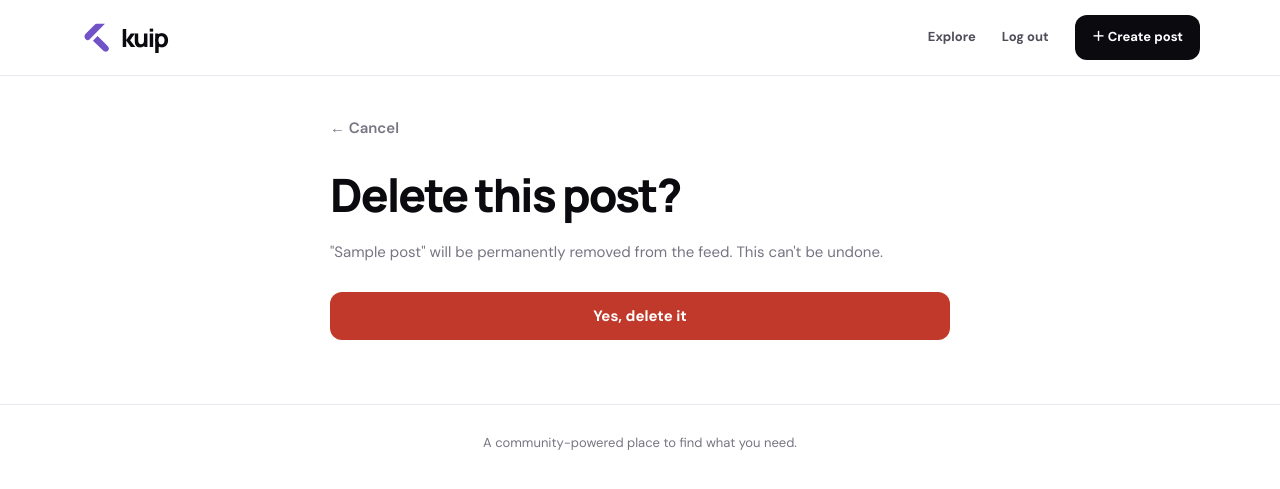
After one commit to BNJMN101/kuip, a Django app: page /post/1/delete/ in a window 1280 px wide. The commit adds this page. Shown: the top 489 px of the page. Run offline with Django 5.2, Linux system fonts and the light colour scheme; a user stored in the database is signed in; tables that the repository leaves empty hold one stand-in row (values such as "Sample post").

Commit message:
Add edit and delete for own posts with ownership checks

```diff
--- a/config/urls.py
+++ b/config/urls.py
@@ -9,4 +9,6 @@ urlpatterns = [
     path("dashboard/", views.dashboard, name="dashboard"),
     path("post/new/", views.create_post, name="create_post"),
     path("post/<int:pk>/", views.post_detail, name="post_detail"),
+    path("post/<int:pk>/edit/", views.edit_post, name="edit_post"),
+    path("post/<int:pk>/delete/", views.delete_post, name="delete_post"),
 ]
--- a/discover/views.py
+++ b/discover/views.py
@@ -45,6 +45,32 @@ def create_post(request):
     return render(request, "discover/create_post.html", {"form": form})
 
 @login_required
+def edit_post(request, pk):
+    post = get_object_or_404(Post, pk=pk, author=request.user)
+
+    if request.method == "POST":
+        form = PostForm(request.POST, instance=post)
+        if form.is_valid():
+            form.save()
+            messages.success(request, "Your post was updated.")
+            return redirect("post_detail", pk=post.pk)
+    else:
+        form = PostForm(instance=post)
+
+    return render(request, "discover/create_post.html", {"form": form, "editing": True})
+
+@login_required
+def delete_post(request, pk):
+    post = get_object_or_404(Post, pk=pk, author=request.user)
+
+    if request.method == "POST":
+        post.delete()
+        messages.success(request, "Your post was deleted.")
+        return redirect("dashboard")
+
+    return render(request, "discover/post_confirm_delete.html", {"post": post})
+
+@login_required
 def post_detail(request, pk):
     post = get_object_or_404(Post, pk=pk, is_active=True)
     return render(request, "discover/post_detail.html", {"post": post})
--- a/static/css/styles.css
+++ b/static/css/styles.css
@@ -286,3 +286,7 @@ section[id] { scroll-margin-top: 96px; }
 .topbar nav .logout-form button[type="submit"]:hover {
   background: none; color: var(--purple-dark); transform: none;
 }
+
+button[type="submit"].button-danger { background: var(--danger); }
+button[type="submit"].button-danger:hover { background: #A5301F; }
+.owner-actions { display: flex; flex-wrap: wrap; gap: 12px; margin-top: 20px; }
--- /dev/null
+++ b/templates/discover/post_confirm_delete.html
@@ -0,0 +1,15 @@
+{% extends "base.html" %}
+{% block title %}Delete post — Kuip{% endblock %}
+
+{% block content %}
+<div class="form-wrap">
+  <a class="back-link" href="{% url 'post_detail' post.pk %}">← Cancel</a>
+  <h1>Delete this post?</h1>
+  <p class="form-intro">"{{ post.title }}" will be permanently removed from the feed. This can't be undone.</p>
+
+  <form method="post" class="post-form">
+    {% csrf_token %}
+    <button type="submit" class="button-danger full-button">Yes, delete it</button>
+  </form>
+</div>
+{% endblock %}
--- a/templates/discover/post_detail.html
+++ b/templates/discover/post_detail.html
@@ -9,6 +9,12 @@
     </span>
     <h1>{{ post.title }}</h1>
     <div class="detail-meta">Posted by {{ post.author.name.username|default:"Former member" }} · {{ post.created_at|date:"M j, Y" }}</div>
+    {% if post.author == user %}
+      <div class="owner-actions">
+        <a class="button-light" href="{% url 'edit_post' post.pk %}">Edit</a>
+        <a class="button-light" href="{% url 'delete_post' post.pk %}">Delete</a>
+      </div>
+    {% endif %}
     <div class="detail-description">{{ post.description|linebreaksbr }}</div>
     {% if post.deadline %}
       <div class="detail-info"><strong>Deadline</strong><span>{% if post.is_expired %}{{ post.deadline|date:"M j, Y" }} (expired){% else %}{{ post.deadline|date:"M j, Y" }}{% endif %}</span></div>
```
